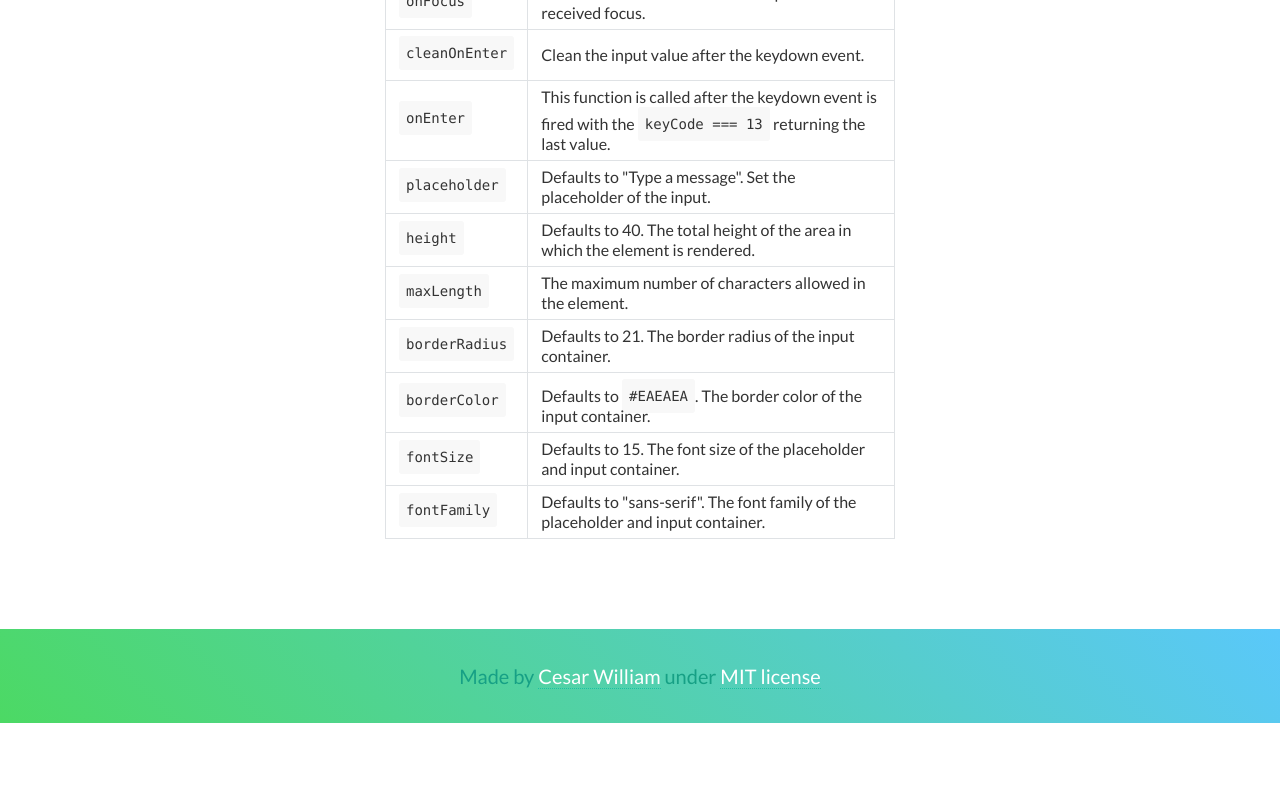
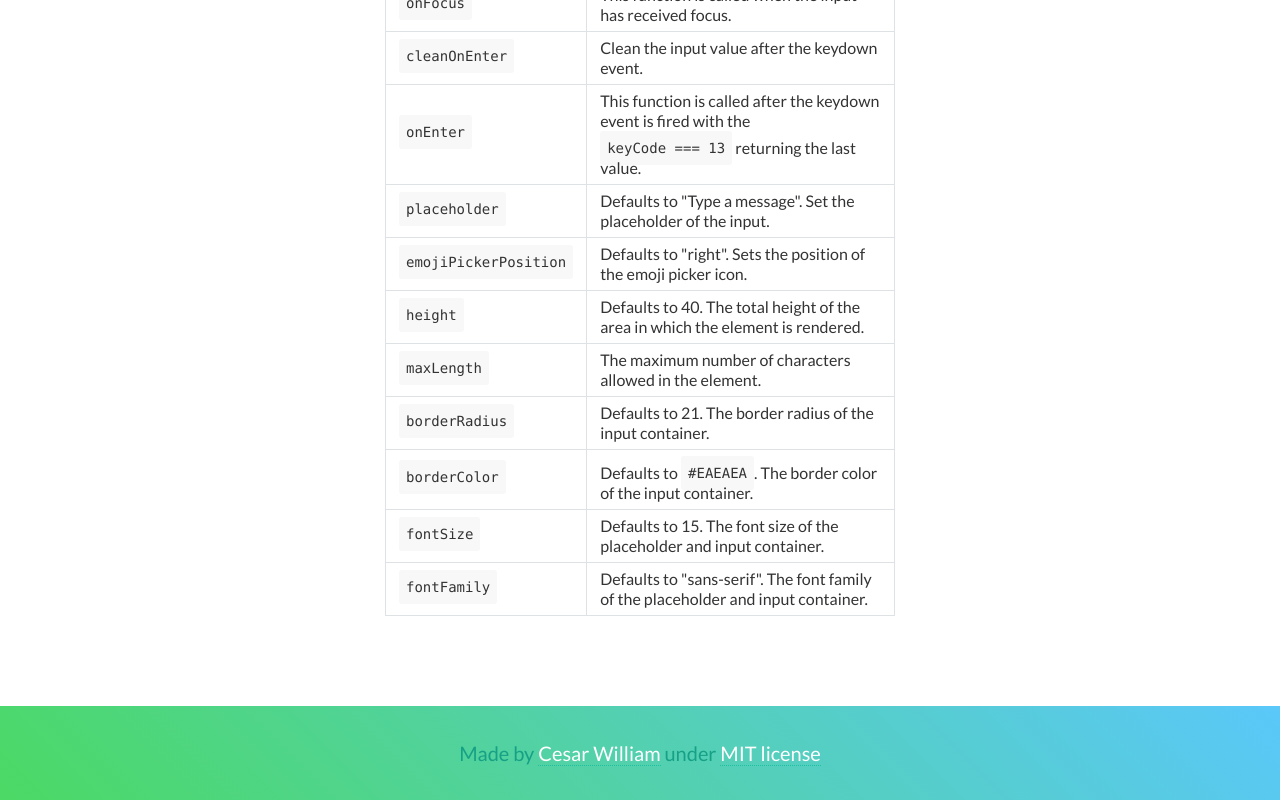
Before and after one commit to cesarwbr/react-input-emoji, a React (Create React App) app in the folder example/: page / in a window 1280 px wide. Shown: the part 1902-2702 px from the top of the page. Before the commit the page ends 2625 px from the top, so only its background shows below. Built offline with nearby package versions, Linux system fonts and the light colour scheme; a small style sheet from the web is missing.

Commit message:
feat: emoji picker position - add docs

```diff
--- a/example/src/App.js
+++ b/example/src/App.js
@@ -181,6 +181,15 @@ export default function App() {
             </TableTr>
             <TableTr>
               <TableTd>
+                <Code>emojiPickerPosition</Code>
+              </TableTd>
+              <TableTd>
+                Defaults to &quot;right&quot;. Sets the position of
+                the emoji picker icon.
+              </TableTd>
+            </TableTr>
+            <TableTr>
+              <TableTd>
                 <Code>height</Code>
               </TableTd>
               <TableTd>
```
Also changed, not shown: 1 other file (tests, documents, lock files or other folders).
